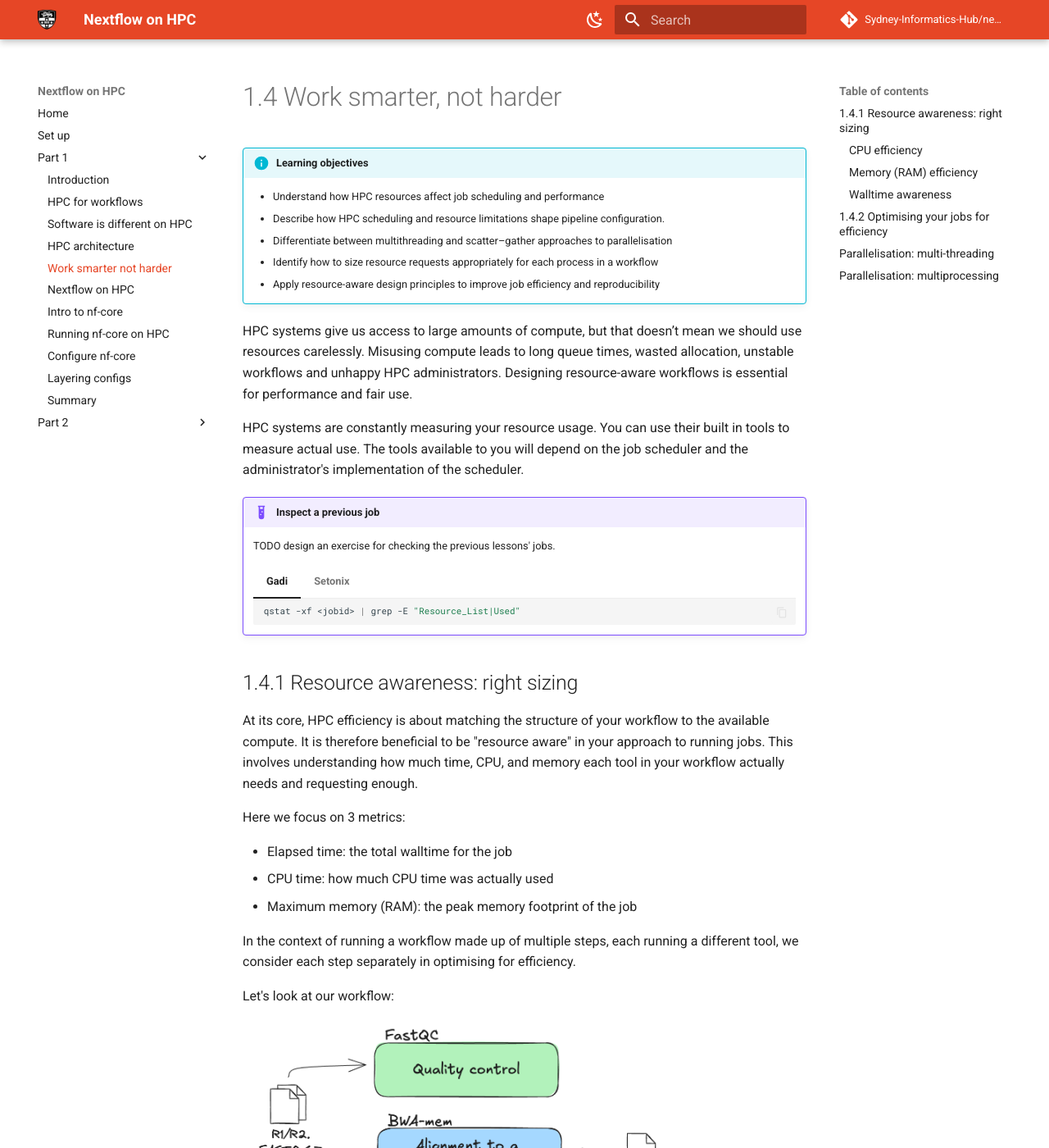
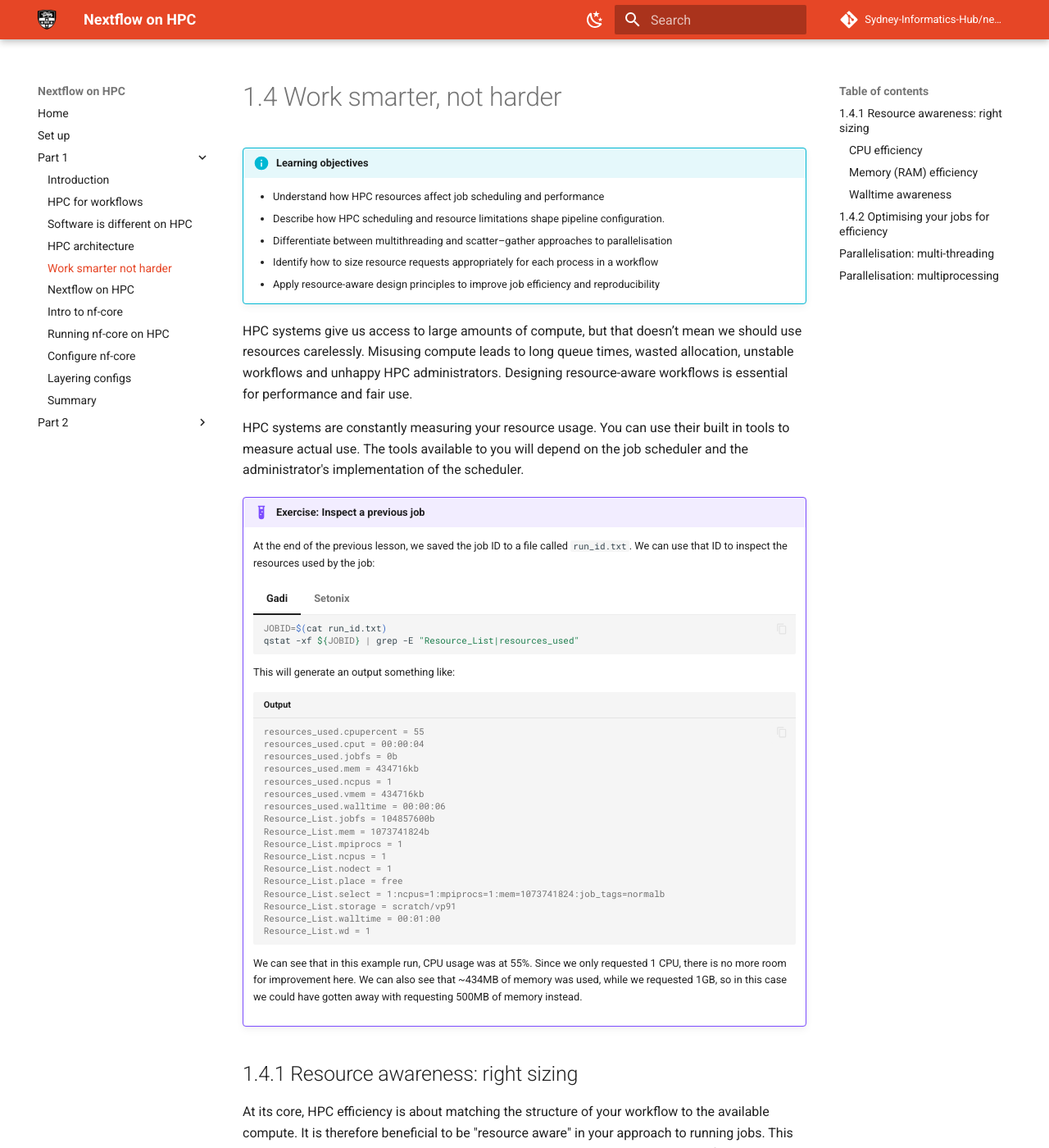
Before and after one commit to Sydney-Informatics-Hub/nextflow-hpc-workshop, an MkDocs documentation site: the page built from docs/part1/01_4_smarter.md, in a window 1280 px wide and 1400 px high. Shown: the whole window at 82% size. Built offline with MkDocs 1.6.1 and Material for MkDocs 9.7.7, drawn with Linux system fonts in a browser that asks for light colours; comment, search, counter and statistics services are not loaded; some of the changed text lies outside the part shown.

Commit message:
update final hpc arch exercise and create first smarter exercise

````diff
--- a/docs/part1/01_4_smarter.md
+++ b/docs/part1/01_4_smarter.md
@@ -12,18 +12,72 @@ HPC systems give us access to large amounts of compute, but that doesn’t mean
 
 HPC systems are constantly measuring your resource usage. You can use their built in tools to measure actual use. The tools available to you will depend on the job scheduler and the administrator's implementation of the scheduler.
 
-!!! example "Inspect a previous job"
+!!! example "Exercise: Inspect a previous job"
 
-    TODO design an exercise for checking the previous lessons' jobs.
+    At the end of the previous lesson, we saved the job ID to a file called `run_id.txt`. We can use that ID to inspect the resources used by the job:
+
     === "Gadi"
+
         ```bash
-        qstat -xf <jobid> | grep -E "Resource_List|Used"
+        JOBID=$(cat run_id.txt)
+        qstat -xf ${JOBID} | grep -E "Resource_List|resources_used"
         ```
+
+        This will generate an output something like:
+
+        ```console title="Output"
+        resources_used.cpupercent = 55
+        resources_used.cput = 00:00:04
+        resources_used.jobfs = 0b
+        resources_used.mem = 434716kb
+        resources_used.ncpus = 1
+        resources_used.vmem = 434716kb
+        resources_used.walltime = 00:00:06
+        Resource_List.jobfs = 104857600b
+        Resource_List.mem = 1073741824b
+        Resource_List.mpiprocs = 1
+        Resource_List.ncpus = 1
+        Resource_List.nodect = 1
+        Resource_List.place = free
+        Resource_List.select = 1:ncpus=1:mpiprocs=1:mem=1073741824:job_tags=normalb
+        Resource_List.storage = scratch/vp91
+        Resource_List.walltime = 00:01:00
+        Resource_List.wd = 1
+        ```
+
+        We can see that in this example run, CPU usage was at 55%. Since we only requested 1 CPU, there is no more room for improvement here. We can also see that ~434MB of memory was used, while we requested 1GB, so in this case we could have gotten away with requesting 500MB of memory instead.
+
     === "Setonix"
+
         ```bash
-        sacct -j <jobid> --format=JobID,JobName,Elapsed,State,AllocCPUS,TotalCPU,MaxRSS
-        seff <jobid>
+        JOBID=$(sed -E -e 's/^Submitted batch job //g' run_id.txt)
+        sacct -j ${JOBID} --format=JobID,JobName,Elapsed,State,AllocCPUS,TotalCPU,MaxRSS
+        seff ${JOBID}
         ```
+
+        This will generate an output something like:
+
+        ```console title="Output"
+        JobID           JobName    Elapsed      State  AllocCPUS   TotalCPU     MaxRSS
+        ------------ ---------- ---------- ---------- ---------- ---------- ----------
+        34324060         fastqc   00:00:17  COMPLETED          2  00:07.945
+        34324060.ba+      batch   00:00:17  COMPLETED          2  00:07.942    376996K
+        34324060.ex+     extern   00:00:17  COMPLETED          2  00:00.003          0
+
+        Job ID: 34324060
+        Cluster: setonix
+        User/Group: username/username
+        State: COMPLETED (exit code 0)
+        Nodes: 1
+        Cores per node: 2
+        CPU Utilized: 00:00:08
+        CPU Efficiency: 23.53% of 00:00:34 core-walltime
+        Job Wall-clock time: 00:00:17
+        Memory Utilized: 368.16 MB
+        Memory Efficiency: 35.95% of 1.00 GB (1.00 GB/node)
+        ```
+
+        We can see that in this example run, CPU usage was at 23.53%. Since we only requested 1 CPU, there is no more room for improvement here. We can also see that the memory efficiency was ~34%, using ~368MB of the requested 1GB, so in this case we could have gotten away with requesting 500MB of memory instead.
 
 ## 1.4.1 Resource awareness: right sizing
 
@@ -102,7 +156,7 @@ We can explore parallelisation methods of multi-threading and multi-processing i
 
 !!! note "What is multi-threading?"
 
-    Multithreading means one program is using multiple cores on the same node to complete a single task faster. Our ability to do this is dependent on the tool being used. Some bioinformatics tools support multithreading via the `--threads` or `-t` flag.
+    Multithreading means one program is using multiple cores on the same node to complete a single task faster. Our ability to do this is dependent on the tool being used. Some bioinformatics tools support multithreading via a flag like `--threads` or `-t`.
 
 In our variant calling workflow, some tools work best when given multiple cores on the same node, e.g. alignment with `bwa mem`. When you run:
 
````
Also changed, not shown: docs/part1/01_3_hpc_architecture.md (+3 -3 lines).
